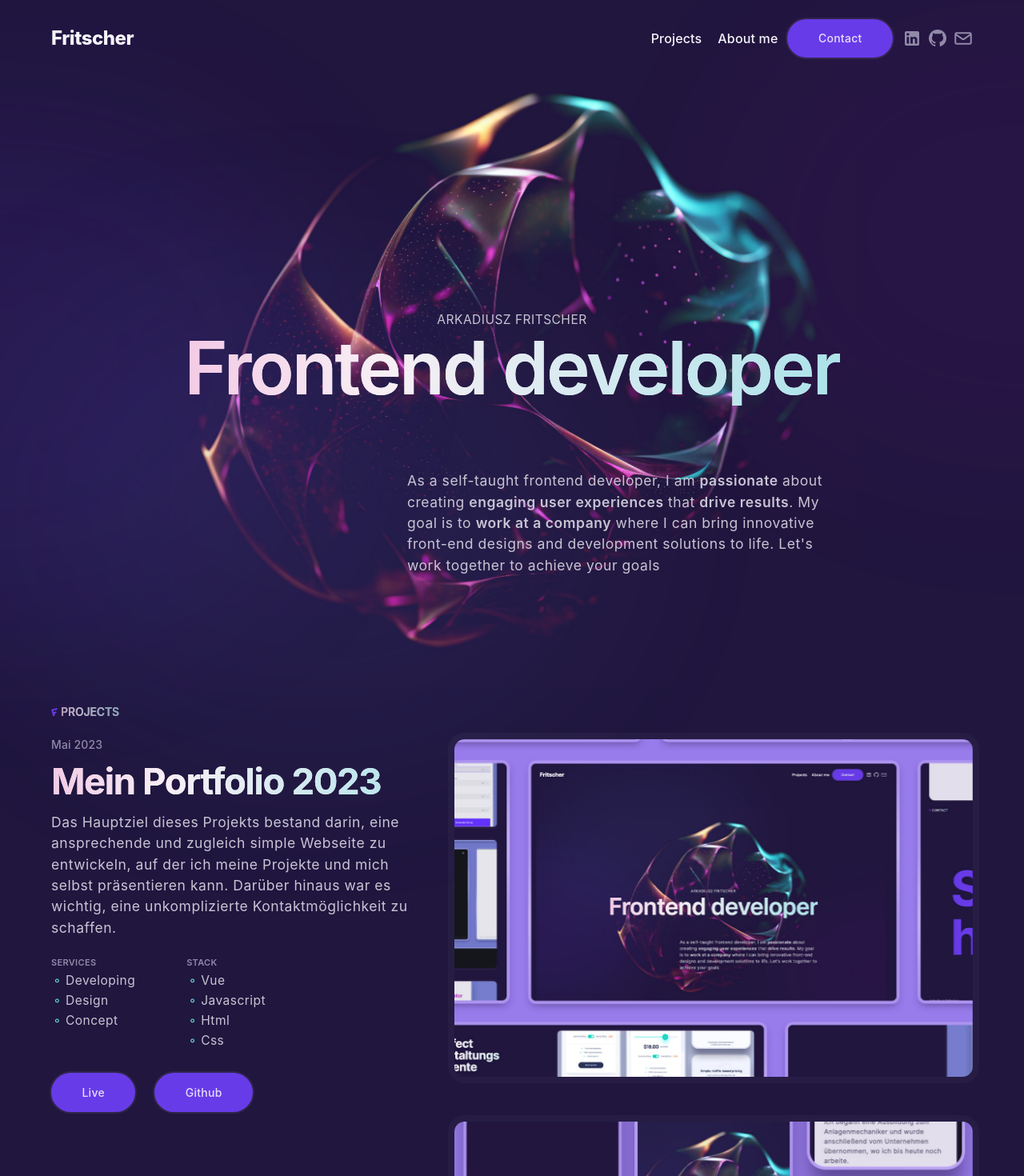
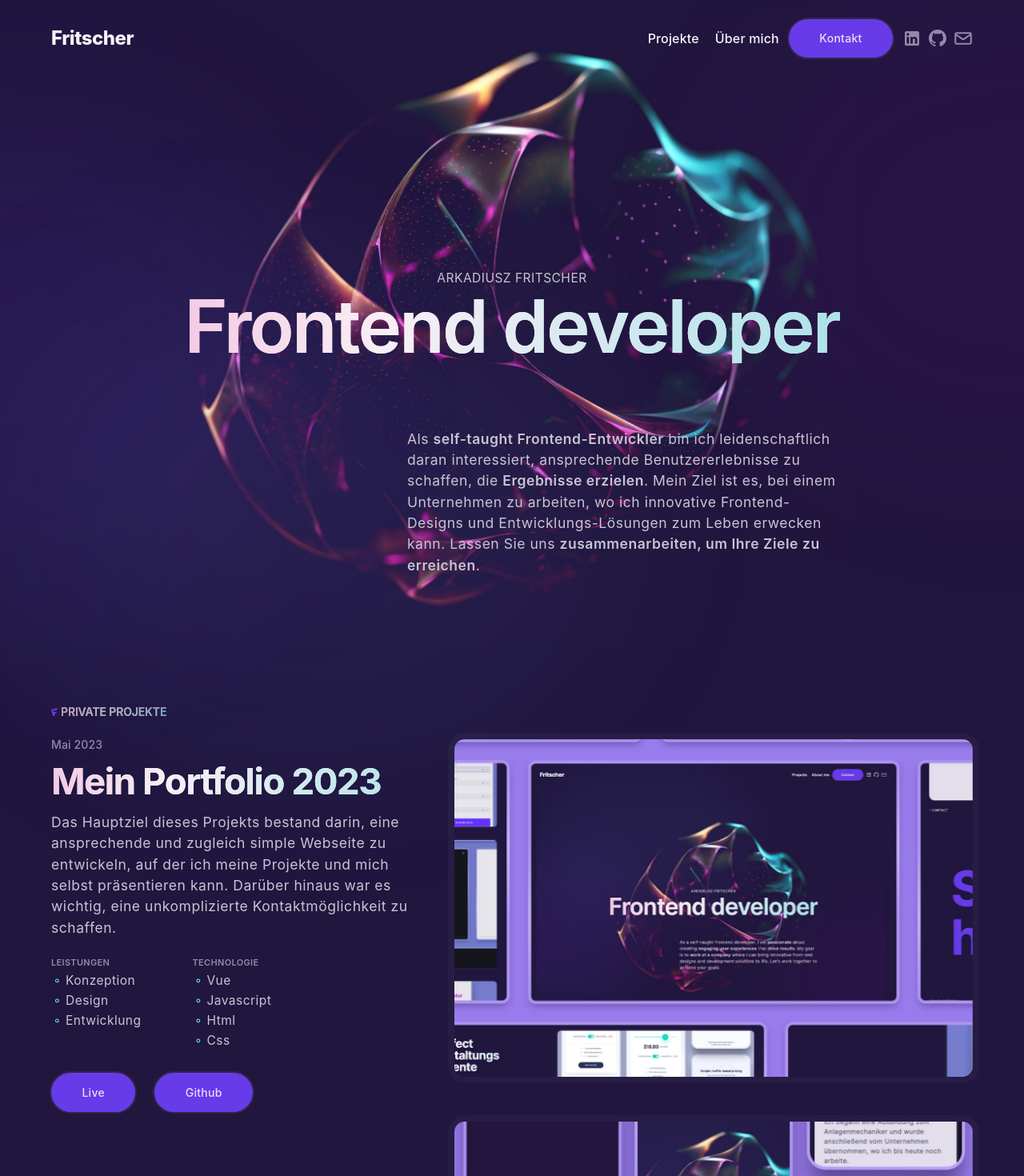
Before and after one commit to Arkadiusz-Fritscher/Arkadiusz-Fritscher---Portfolio, a Nuxt app: page / in a window 1280 px wide. Shown: the top 1470 px of the page at 80% size. Built offline with nearby package versions, Linux system fonts and the light colour scheme.

Commit message:
change content

```diff
--- a/assets/css/global.css
+++ b/assets/css/global.css
@@ -215,7 +215,6 @@ body,
   display: block;
   position: relative;
   padding: 0.9rem 2.4rem;
-  text-transform: capitalize;
   text-align: center;
   /* mix-blend-mode: difference; */
 }
--- a/components/TheAbout.vue
+++ b/components/TheAbout.vue
@@ -22,7 +22,7 @@
         <div class="about__cta">
           <button class="button--bestia">
             <div class="button__bg"></div>
-            <span>Download my resume</span>
+            <span>Zum Lebenslauf</span>
           </button>
         </div>
       </figure>
--- a/components/TheContact.vue
+++ b/components/TheContact.vue
@@ -15,7 +15,7 @@
           <div class="contact__cta">
             <button class="button--bestia button--bestia--secondary">
               <div class="button__bg"></div>
-              <span>Send me a mail</span>
+              <span>Schreib mir eine Mail</span>
             </button>
             <UiTheSocialIcons class="contact__socials" />
           </div>
--- a/components/TheHero.vue
+++ b/components/TheHero.vue
@@ -21,10 +21,10 @@ onMounted(() => {
       <div class="hero__title text--caption">Arkadiusz Fritscher</div>
       <h1 class="hero__headline text--hero" ref="heroCenterRef">Frontend developer</h1>
       <p class="hero__description text--body">
-        As a self-taught frontend developer, I am <b>passionate</b> about creating
-        <b>engaging user experiences</b> that <b>drive results</b>. My goal is to
-        <b>work at a company</b> where I can bring innovative front-end designs and development solutions to
-        life. Let's work together to achieve your goals
+        Als <b>self-taught Frontend-Entwickler</b> bin ich leidenschaftlich daran interessiert, ansprechende
+        Benutzererlebnisse zu schaffen, die <b>Ergebnisse erzielen</b>. Mein Ziel ist es, bei einem
+        Unternehmen zu arbeiten, wo ich innovative Frontend-Designs und Entwicklungs-Lösungen zum Leben
+        erwecken kann. Lassen Sie uns <b>zusammenarbeiten, um Ihre Ziele zu erreichen</b>.
       </p>
       <button class="btn__cta btn" @click="$router.push('#contact')">Contact me</button>
     </div>
--- a/components/TheNav.vue
+++ b/components/TheNav.vue
@@ -4,15 +4,15 @@ import MobileMenuButton from "@/components/ui/MobileMenuButton.vue";
 
 const links = [
   {
-    title: "Projects",
+    title: "Projekte",
     url: "#projects",
   },
   {
-    title: "About me",
+    title: "Über mich",
     url: "#about",
   },
   {
-    title: "Contact",
+    title: "Kontakt",
     url: "#contact",
     highlighted: true,
   },
--- a/components/TheProjects.vue
+++ b/components/TheProjects.vue
@@ -14,7 +14,7 @@ onMounted(() => {
 <template>
   <main id="projects">
     <div class="container">
-      <UiSectionTitle>Projects</UiSectionTitle>
+      <UiSectionTitle>Private Projekte</UiSectionTitle>
       <div v-if="projects.length" class="project__list">
         <ProjectCard
           v-for="project in sortedProjects"
--- a/components/project/ProjectCard.vue
+++ b/components/project/ProjectCard.vue
@@ -18,7 +18,7 @@ const props = defineProps({
         <p class="card__description text--body">{{ project.description }}</p>
         <div class="card__details">
           <ul class="card__details__list">
-            <li class="card__details__list__title">Services</li>
+            <li class="card__details__list__title">Leistungen</li>
             <li
               class="card__details__list__entry text--caption"
               v-for="(service, i) of project.services"
@@ -29,7 +29,7 @@ const props = defineProps({
           </ul>
 
           <ul class="card__details__list">
-            <li class="card__details__list__title">Stack</li>
+            <li class="card__details__list__title">Technologie</li>
             <li class="card__details__list__entry text--caption" v-for="(entry, i) of project.stack" :key="i">
               {{ entry }}
             </li>
@@ -172,6 +172,10 @@ const props = defineProps({
   padding-bottom: 32px;
 }
 
+.button--bestia span {
+  text-transform: capitalize;
+}
+
 .btn {
   flex: 1 1 50%;
   max-width: 200px;
--- a/projects.ts
+++ b/projects.ts
@@ -44,10 +44,10 @@ export const projects: Project[] = [
     Das Hauptziel dieses Projekts bestand darin, eine ansprechende und zugleich simple Webseite zu entwickeln, auf der ich meine Projekte und mich selbst präsentieren kann. Darüber hinaus war es wichtig, eine unkomplizierte Kontaktmöglichkeit zu schaffen.
     `,
     stack: ["Vue", "Javascript", "Html", "Css"],
-    services: ["Developing", "Design", "Concept"],
+    services: ["Konzeption", "Design", "Entwicklung"],
     links: {
       live: "https://fritscher.dev",
-      github: "",
+      github: "https://github.com/Arkadiusz-Fritscher/Arkadiusz-Fritscher---Portfolio",
     },
     thumbnail: "portfolio-1",
     images: ["portfolio-2", "portfolio-3"],
@@ -61,10 +61,10 @@ export const projects: Project[] = [
     Ein CSS Clamp Generator ist ein Tool, das basierend auf den Eingabewerten wie Mindestgröße, Maximalgröße, Min. Schriftgröße und Max. Schriftgröße eine Formel für die CSS clamp()-Funktion generiert. Diese Formel ermöglicht es Entwicklern, flexibles und responsives Design zu implementieren, indem sie den optimalen Wertebereich für Elementgrößen und Schriftgrößen festlegt.
     `,
     stack: ["Vue", "Html", "Css"],
-    services: ["Design", "Entwicklung"],
+    services: ["Konzeption", "Design", "Entwicklung"],
     links: {
-      live: "",
-      github: "",
+      live: "https://clamp-generator.vercel.app/",
+      github: "https://github.com/Arkadiusz-Fritscher/clamp-generator-lite",
     },
     thumbnail: "clamp-1",
     images: ["clamp-3", "clamp-4"],
```
